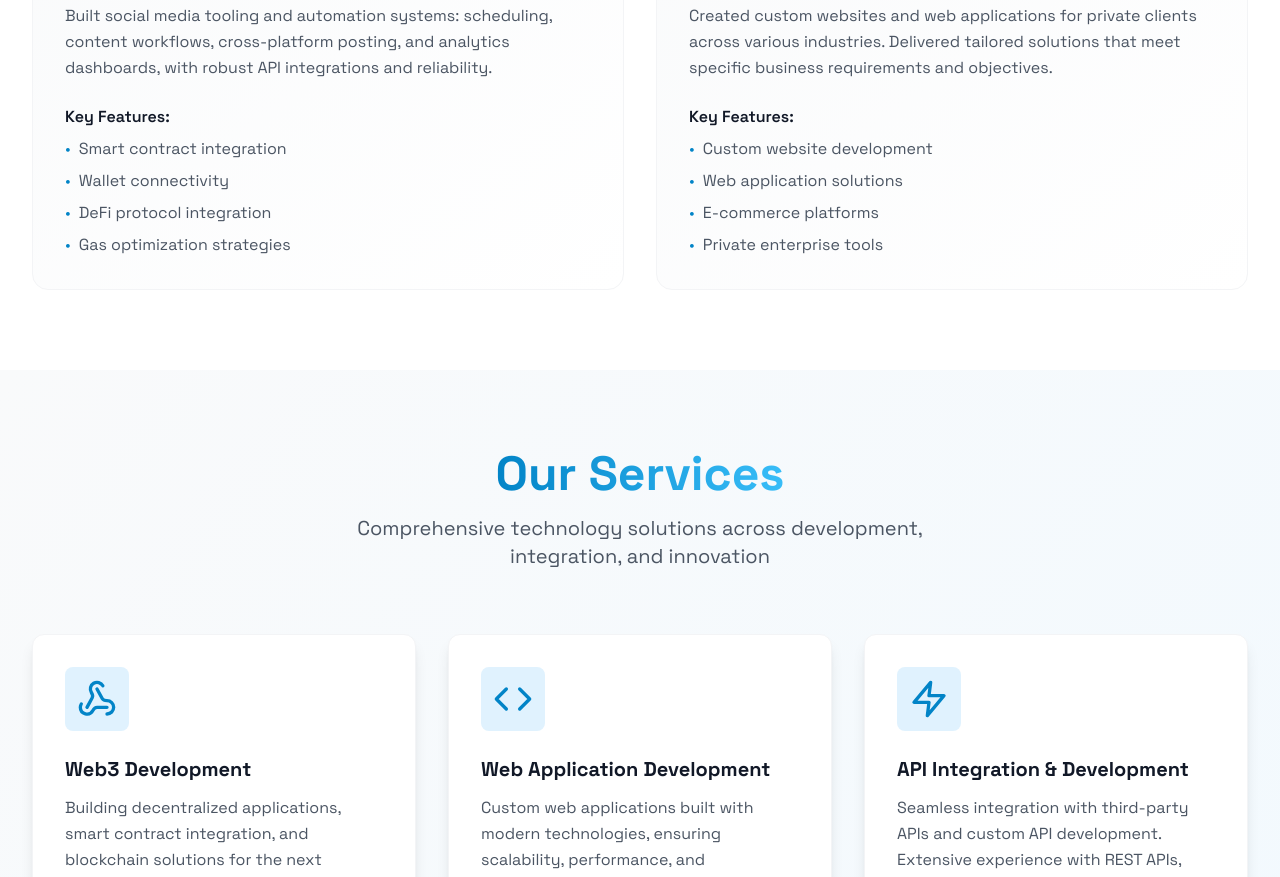
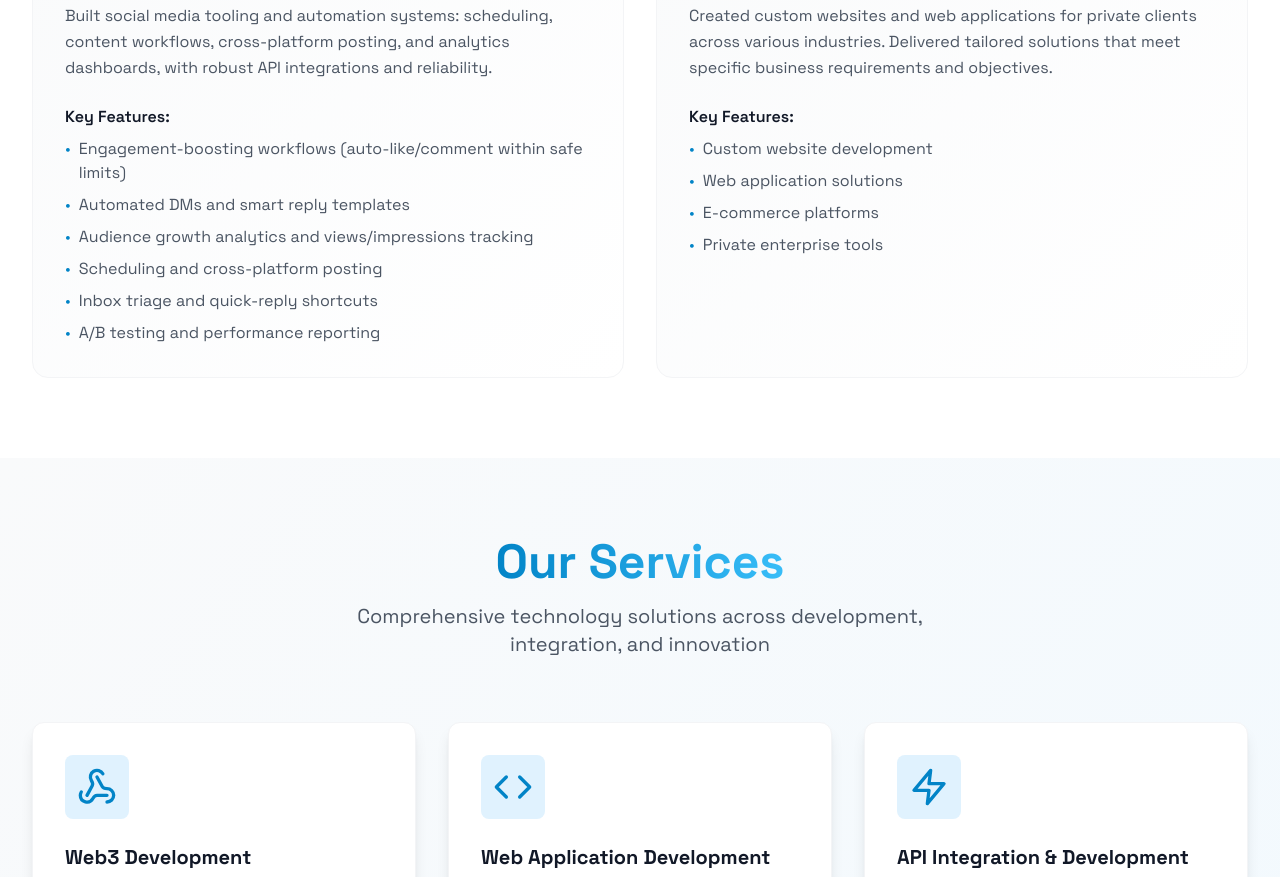
Before and after one commit to Prof0xx/devlabs, a Next.js app: page / in a window 1280 px wide. Shown: the part 2380-3257 px from the top of the page. Built offline with nearby package versions, Linux system fonts and the light colour scheme.

Commit message:
content: update Social Media Tools & Automation key features (engagement, DM/reply, views)

```diff
--- a/components/Projects.tsx
+++ b/components/Projects.tsx
@@ -85,10 +85,12 @@ const projects: Project[] = [
     category: "Automation Platforms",
     icon: <Globe className="h-8 w-8 text-primary-600" />,
     highlights: [
-      "Smart contract integration",
-      "Wallet connectivity",
-      "DeFi protocol integration",
-      "Gas optimization strategies",
+      "Engagement-boosting workflows (auto-like/comment within safe limits)",
+      "Automated DMs and smart reply templates",
+      "Audience growth analytics and views/impressions tracking",
+      "Scheduling and cross-platform posting",
+      "Inbox triage and quick-reply shortcuts",
+      "A/B testing and performance reporting",
     ],
   },
   {
```
